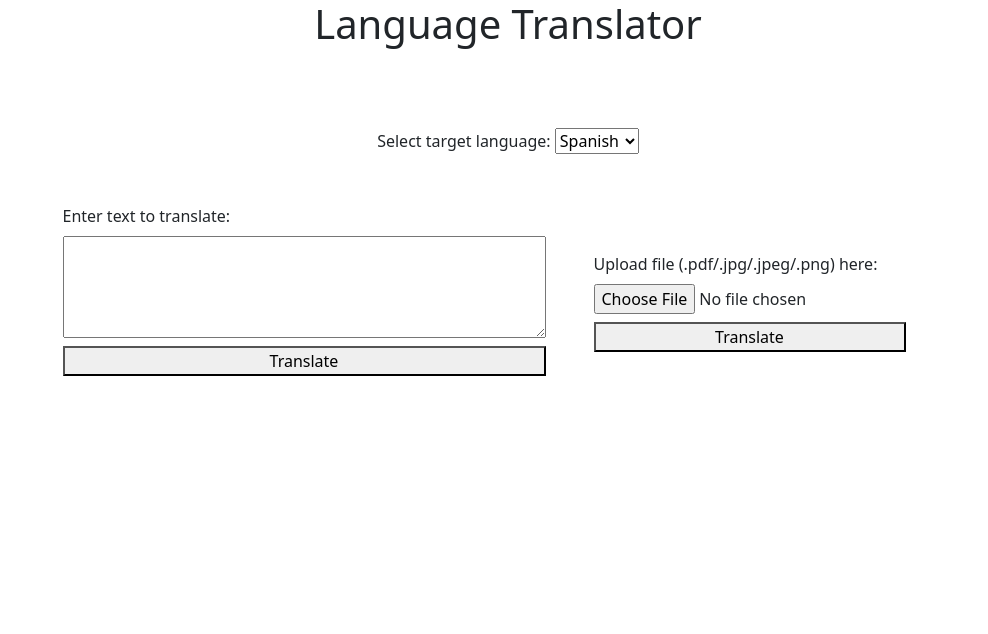
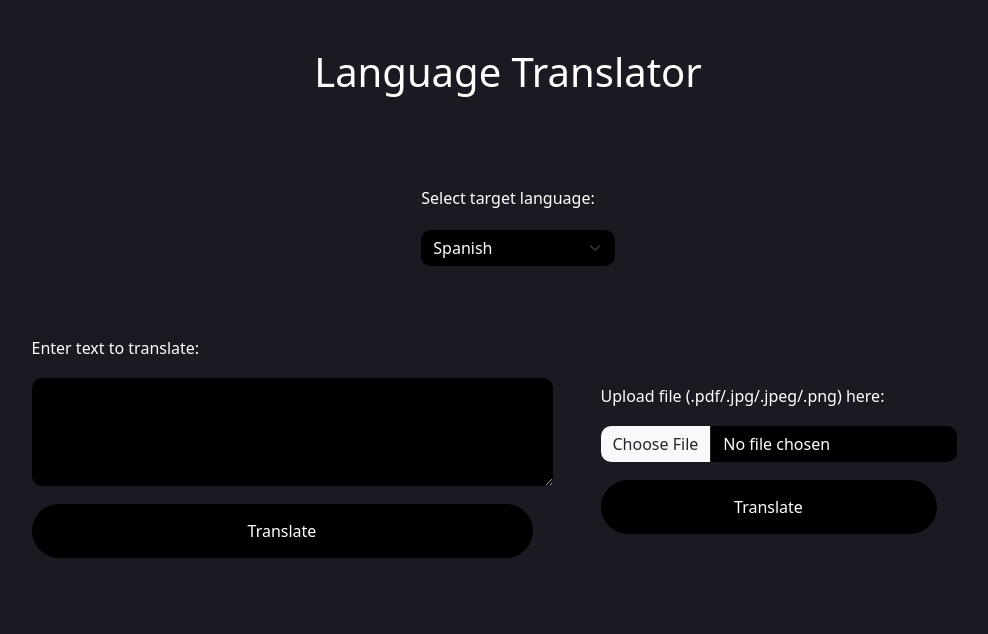
Before and after one commit to yashi-15/Language-translator, a Flask app: page / in a window 1280 px wide. Shown: the top 634 px of the page, without its empty margins (132-1120 px from the left). Run offline with Flask 3, Linux system fonts and the light colour scheme.

Commit message:
css added

```diff
--- a/static/style.css
+++ b/static/style.css
@@ -1,6 +1,11 @@
 /* h1{
     text-align: center;
 } */
+body{
+    margin: 0;
+    padding: 0;
+    background-color: rgb(26, 26, 34);
+}
 .lang-selector{
     margin: auto;
     margin-top: 70px;
@@ -37,3 +42,23 @@
     border: 1px solid black;
     padding: 10px 10px;
 }
+#translate-btn{
+    border-radius: 50px;
+    border: none;
+    margin: 10px 10px;
+    padding: 15px 15px;
+    color: white;
+}
+#translate-btn:hover{
+    background-color: rgba(12, 51, 141, 0.622) !important;
+    transition: 0.8s
+}
+.bord{
+    border-radius: 10px;
+    border: none;
+    margin: 10px 10px;
+    color: white;
+}
+label{
+    margin: 10px 10px;
+}
--- a/templates/index.html
+++ b/templates/index.html
@@ -11,41 +11,42 @@
     />
   </head>
   <body>
-    <h1 class="container text-center">Language Translator</h1>
+    <h1 class="container text-center text-white mt-5">Language Translator</h1>
 
-    <div class="lang-selector">
-      <label for="target-language">Select target language:</label>
-      <select id="languageSelect">
+    <div class="lang-selector text-white">
+      <label for="target-language " >Select target language:</label>
+      <select id="languageSelect" class="form-select bg-black text-white bord fw-light">
         <option value="es">Spanish</option>
         <option value="fr">French</option>
         <option value="hi">Hindi</option>
         <option value="de">German</option>
         <!-- Add more language options here -->
       </select>
+
     </div>
 
     <div class="initial-blocks">
       <div class="text-translator">
-        <label for="source-text" class="mb-2">Enter text to translate:</label>
-        <textarea id="source-text" rows="4" cols="50" class="mb-2"></textarea>
-        <button onclick="translateText()" class="mb-2">Translate</button>
+        <label for="source-text" class="mb-2 text-white form-label">Enter text to translate:</label>
+        <textarea id="source-text" rows="4" cols="50" class="mb-2 bg-black text-white form-control bord"></textarea>
+        <button onclick="translateText()" class="mb-2 bg-black" id="translate-btn">Translate</button>
       </div>
       <div class="doc-translator m-5">
-        <label class="mb-2">Upload file (.pdf/.jpg/.jpeg/.png) here:</label>
-        <input type="file" id="fileInput" accept=".pdf, .jpg, .jpeg, .png" class="mb-2" />
-        <button onclick="translateDocument()" class="mb-2">Translate</button>
+        <label class="mb-2 text-white form-label">Upload file (.pdf/.jpg/.jpeg/.png) here:</label>
+        <input type="file" class="form-control bg-black mb-2 text-white fw-light bord" id="fileInput" accept=".pdf, .jpg, .jpeg, .png"/>
+        <button onclick="translateDocument()" class="mb-2 bg-black" id="translate-btn">Translate</button>
       </div>
     </div>
 
     <div id="output">
-      <div id="translated-text"></div>
+      <div id="translated-text" class="text-white"></div>
       <div id="accuracy-check">
         <!-- <p>Accuracy of the translated text is 80%</p> -->
       </div>
       <div id="keywords">
-        <div id="keys">
+        <div id="keys" class="text-white">
         </div>
-        <div id="key-frequency">
+        <div id="key-frequency" class="text-white">
         </div>
       </div>
     </div>
```
